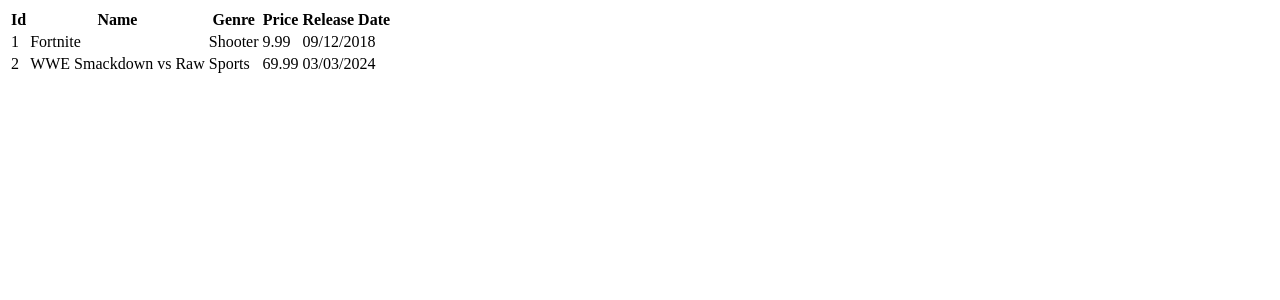
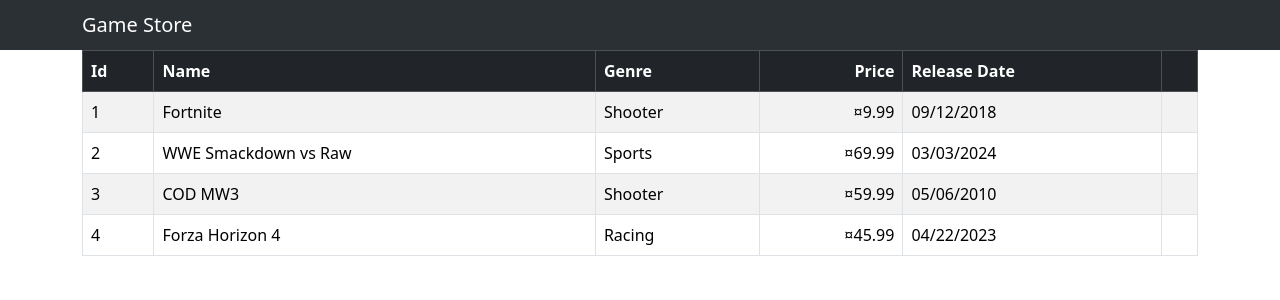
Before and after one commit to Artin-Simonian/Game-Catalog-C-, an ASP.NET Core app: page / in a window 1280 px wide. Shown: the top 300 px of the page. Run offline with ASP.NET Core 8, Linux system fonts and the light colour scheme; style sheets or scripts are compiled from the project's sources.

Commit message:
Adding NavMenu

```diff
--- a/Components/App.razor
+++ b/Components/App.razor
@@ -7,12 +7,14 @@
     <base href="/" />
     <link rel="stylesheet" href="app.css" />
     <link rel="stylesheet" href="GameStore.FrontEnd.styles.css" />
+    <link href="https://cdn.jsdelivr.net/npm/bootstrap@5.3.3/dist/css/bootstrap.min.css" rel="stylesheet" integrity="sha384-QWTKZyjpPEjISv5WaRU9OFeRpok6YctnYmDr5pNlyT2bRjXh0JMhjY6hW+ALEwIH" crossorigin="anonymous">
     <HeadOutlet />
 </head>
 
 <body>
     <Routes />
     <script src="_framework/blazor.web.js"></script>
+    <script src="https://cdn.jsdelivr.net/npm/bootstrap@5.3.3/dist/js/bootstrap.bundle.min.js" integrity="sha384-YvpcrYf0tY3lHB60NNkmXc5s9fDVZLESaAA55NDzOxhy9GkcIdslK1eN7N6jIeHz" crossorigin="anonymous"></script>
 </body>
 
 </html>
--- a/Components/Layout/MainLayout.razor
+++ b/Components/Layout/MainLayout.razor
@@ -1,3 +1,6 @@
 @inherits LayoutComponentBase
 
+<NavMenu />
+<div class="container">
 @Body
+</div>
--- /dev/null
+++ b/Components/Layout/NavMenu.razor
@@ -0,0 +1,5 @@
+<nav class="navbar bg-body-tertiary" data-bs-theme="dark">
+  <div class="container">
+    <span class="navbar-brand mb-0 h1">Game Store</span>
+  </div>
+</nav>
--- a/Components/Pages/Home.razor
+++ b/Components/Pages/Home.razor
@@ -3,12 +3,12 @@
 
 <PageTitle>Game Cataog</PageTitle>
 
-<table>
-    <thead>
+<table class="table table-striped table-bordered table-hover">
+    <thead class="table-dark">
         <th>Id</th>
         <th>Name</th>
         <th>Genre</th>
-        <th>Price</th>
+        <th class="text-end">Price</th>
         <th>Release Date</th>
         <th></th>
     </thead>
@@ -18,8 +18,9 @@
                 <td>@game.Id</td>
                 <td>@game.Name</td>
                 <td>@game.Genre</td>
-                <td>@game.Price</td>
+                <td  class="text-end">@game.Price.ToString("C2")</td>
                 <td>@game.ReleaseDate</td>
+                <td></td>
             </tr>
         }
     </tbody>
@@ -41,6 +42,20 @@
         Genre = "Sports",
         Price = 69.99M,
         ReleaseDate = new DateOnly(2024,3,3)
+    },
+    new(){
+        Id = 3,
+        Name = "COD MW3",
+        Genre = "Shooter",
+        Price = 59.99M,
+        ReleaseDate = new DateOnly(2010, 5, 6)
+    },
+    new(){
+        Id = 4,
+        Name = "Forza Horizon 4",
+        Genre = "Racing",
+        Price = 45.99M,
+        ReleaseDate = new DateOnly(2023, 4, 22)
     }
     ];
 }
```
Also changed, not shown: 13 other files.
